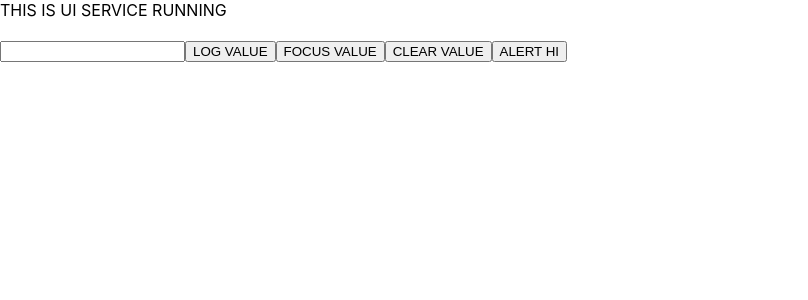
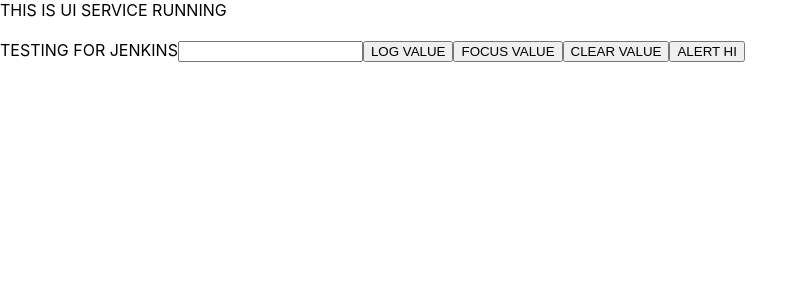
Before and after one commit to ashutoshsaxena2002/DEVOPS, a React (Create React App) app in the folder uiservice/: page / in a window 1280 px wide. Shown: the top 300 px of the page, without its empty margins (0-808 px from the left). Built offline with nearby package versions, Linux system fonts and the light colour scheme; no server answers.

Commit message:
commit for ui service

```diff
--- a/uiservice/src/App.js
+++ b/uiservice/src/App.js
@@ -7,6 +7,7 @@
   return (
     <>
       <Component1 />
+      {"TESTING FOR JENKINS"}
       <ParentInput />
     </>
   );
```
